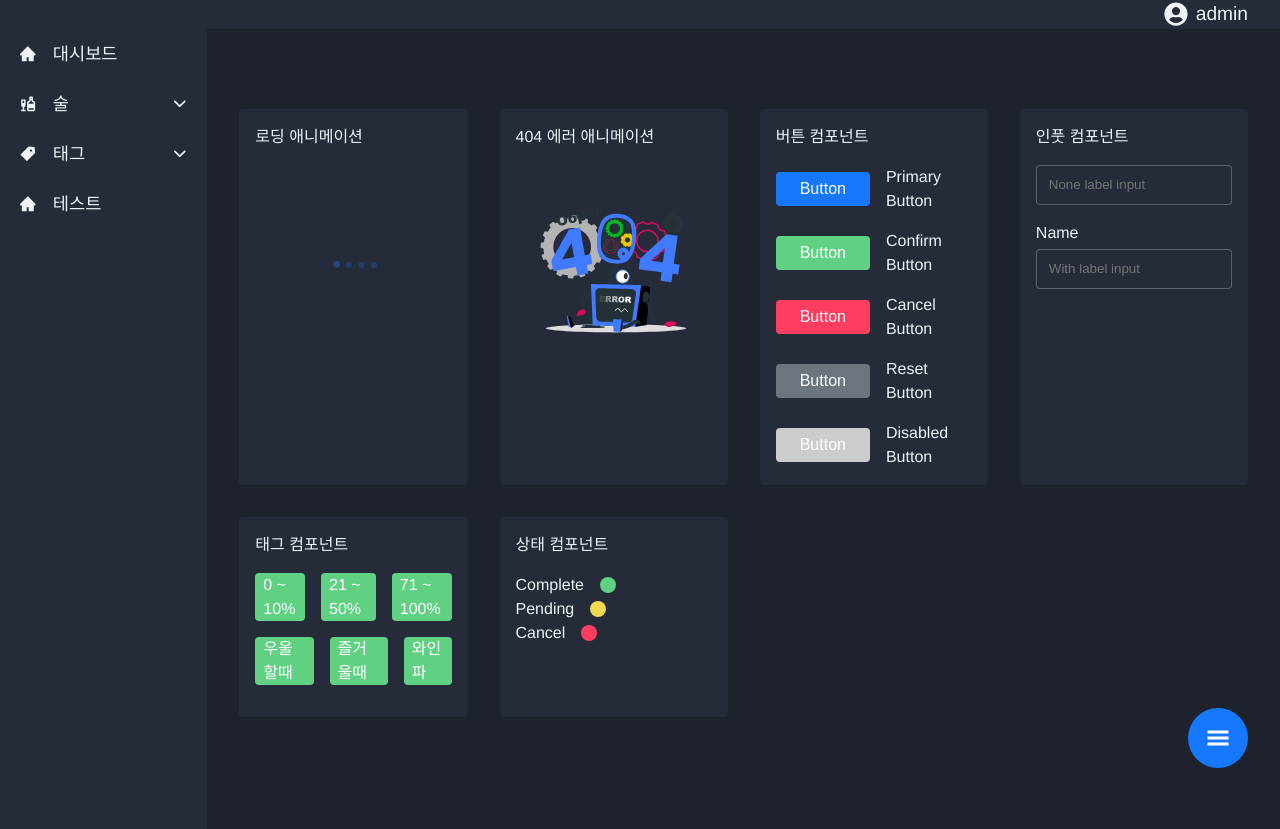
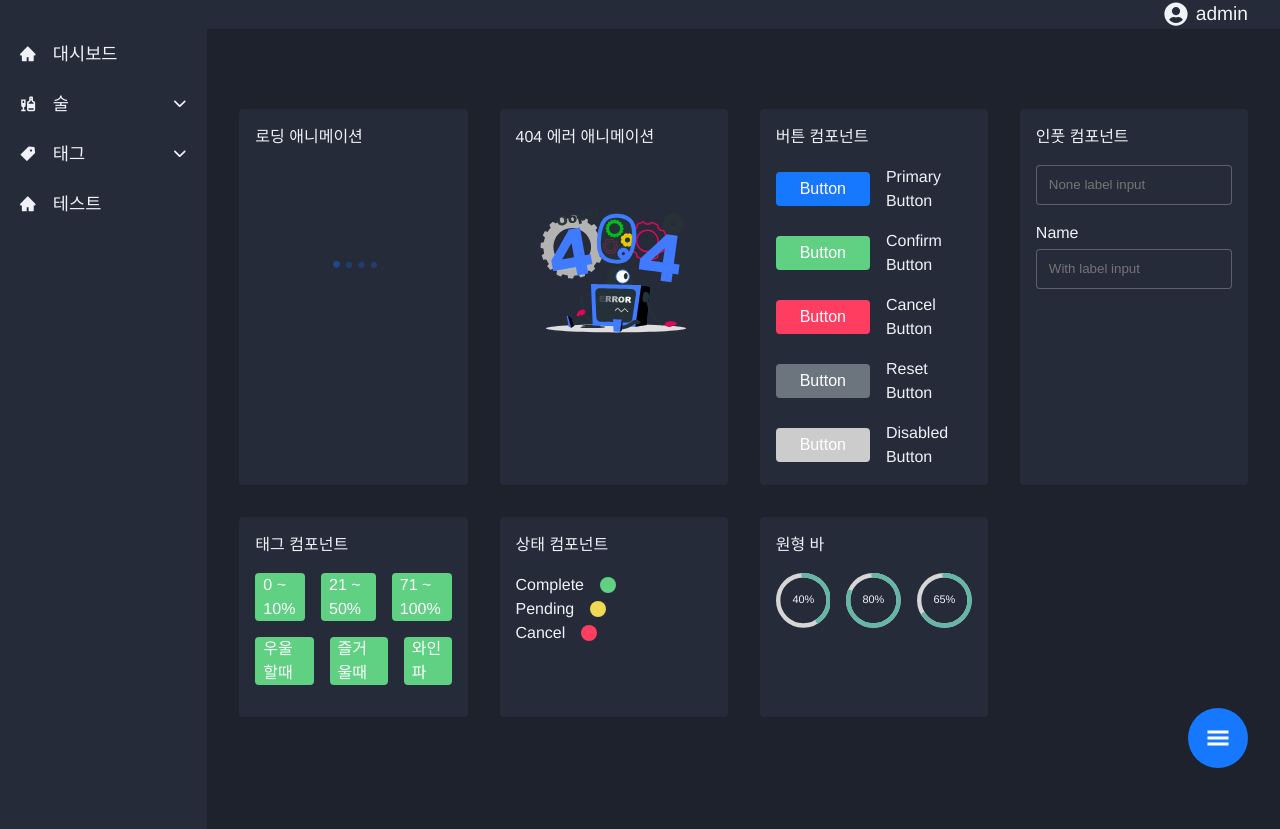
Before and after one commit to thisisthewa2/suldak-admin, a React (Create React App) app: page /test in a window 1280 px wide. Built offline with nearby package versions, Linux system fonts and the light colour scheme.

Commit message:
[add] 원형바 추가

```diff
--- a/package.json
+++ b/package.json
@@ -18,6 +18,7 @@
     "jotai": "^2.5.0",
     "react": "^18.2.0",
     "react-app-alias": "^2.2.2",
+    "react-circular-progressbar": "^2.1.0",
     "react-dom": "^18.2.0",
     "react-error-boundary": "^4.0.11",
     "react-icons": "^4.11.0",
--- /dev/null
+++ b/src/components/core/CircleProgressBar.tsx
@@ -0,0 +1,44 @@
+import styled from 'styled-components';
+import { CircularProgressbar, buildStyles } from 'react-circular-progressbar';
+import 'react-circular-progressbar/dist/styles.css';
+
+interface IProps {
+  percentage?: number;
+}
+
+/** 원형 circular bar */
+const CircleProgressBar = ({ percentage = 40 }: IProps) => {
+  const color = `rgb(${100 - percentage}, ${percentage}, 0)`;
+
+  return (
+    <Wrapper>
+      <CircularProgressbar
+        value={percentage}
+        text={`${percentage}%`}
+        styles={buildStyles({
+          // textColor: color,
+          // pathColor: '#65b6a4',
+          // trailColor: '#65b6a4',
+        })}
+      />
+    </Wrapper>
+  );
+};
+
+export default CircleProgressBar;
+
+const Wrapper = styled.div`
+  width: 100px;
+  height: 100px;
+
+  .CircularProgressbar .CircularProgressbar-text {
+    fill: ${(props) => props.theme.text.primary} !important;
+  }
+
+  .CircularProgressbar .CircularProgressbar-path {
+    stroke: #65b6a4 !important;
+  }
+  .CircularProgressbar .CircularProgressbar-trail {
+    stroke: '#d4d4d7' !important;
+  }
+`;
--- a/src/pages/TestPage.tsx
+++ b/src/pages/TestPage.tsx
@@ -10,6 +10,7 @@ import Button from '@components/core/Button';
 import Input from '@components/core/Input';
 import Tag from '@components/core/Tag';
 import Status from '@components/core/Status';
+import CircleProgressBar from '@components/core/CircleProgressBar';
 
 // hooks
 import useResponsive from '@hooks/useResponsive';
@@ -99,6 +100,14 @@ const TestPage = () => {
           <Status label="Pending" type="pending" />
           <Status label="Cancel" type="cancel" />
         </Box>
+        <Box gridColumn="3">
+          <Title>원형 바</Title>
+          <ProgressWrap>
+            <CircleProgressBar />
+            <CircleProgressBar percentage={80} />
+            <CircleProgressBar percentage={65} />
+          </ProgressWrap>
+        </Box>
       </RowContainer>
     </>
   );
@@ -130,6 +139,14 @@ const InputWrap = styled.div`
 // 태그
 const TagWrap = styled.div`
   display: flex;
+
   gap: 1rem;
   margin-bottom: 1rem;
 `;
+
+// progress
+const ProgressWrap = styled.div`
+  display: flex;
+  align-items: center;
+  gap: 1rem;
+`;
--- a/src/styles/theme.ts
+++ b/src/styles/theme.ts
@@ -21,7 +21,6 @@ export const darkTheme = {
 
   // 텍스트 색상
   text: {
-
     primary: "#EFF2F7",
     secondary: "#919BAE",
   },
```
Also changed, not shown: 1 other file (tests, documents, lock files or other folders).
